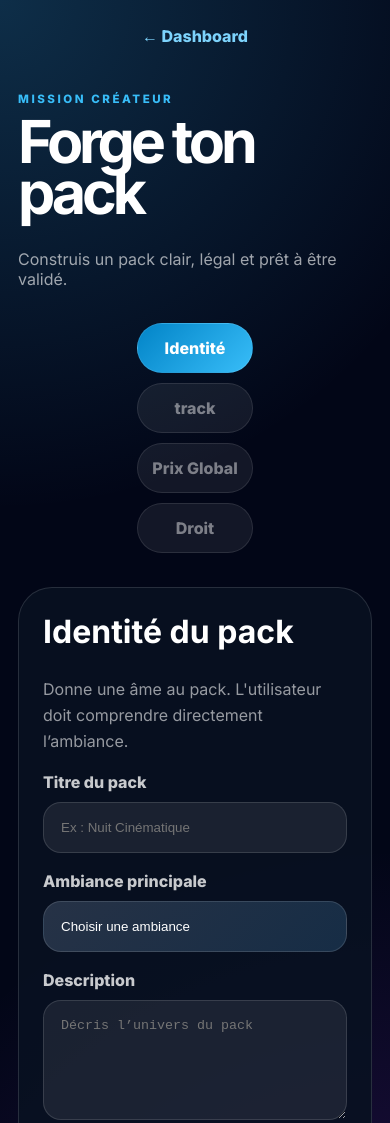
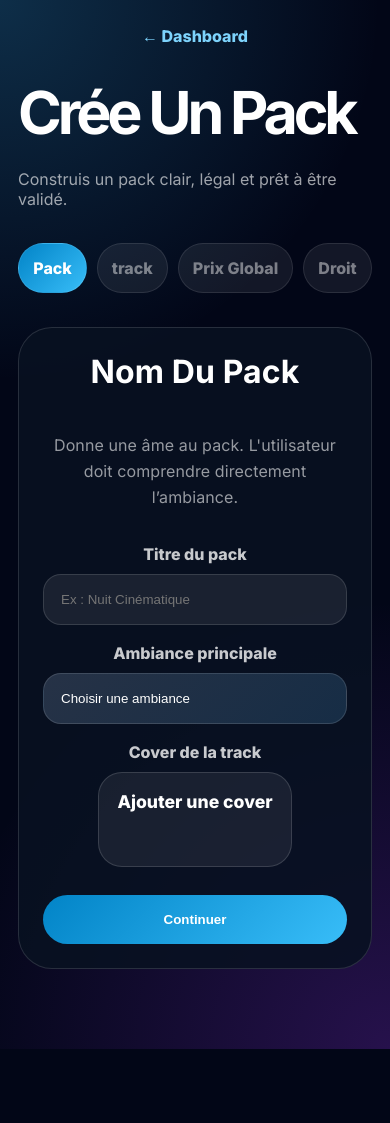
Before and after one commit to lucadida17-collab/Sonara-Pack-beta, a website: page app/pages/page-creator/create-pack.html in a window 390 px wide. Shown: the top 1123 px of the page. After the commit the page ends 1049 px from the top, so only its background shows below. Drawn offline with Linux system fonts and the light colour scheme.

Commit message:
prochaine etape notif

```diff
--- a/app/css/css-creator/create-pack.css
+++ b/app/css/css-creator/create-pack.css
@@ -12,6 +12,23 @@ body {
     radial-gradient(circle at bottom right, rgba(147,51,234,.25), transparent 40%),
     #020617;
   color: white;
+}
+
+.info-tap {
+  display: flex;
+  flex-direction: column;
+  justify-content: center;
+  align-items: center;
+}
+
+.header-pack {
+  display: flex;
+  flex-direction: column;
+  align-items: center;
+  justify-content: center;
+  text-align: center;
+  letter-spacing: 0.10px;
+
 }
 
 .create-pack {
@@ -53,17 +70,27 @@ body {
 }
 
 .progress {
-  display: grid;
+  display: none;
+}
+
+.progress-mobile {
+  display: flex;
+  flex-direction: row;
   gap: 10px;
   margin: 34px 0;
 }
 
 .step {
+  display:none;
+}
+
+.step-mobile {
   padding: 14px;
   display: flex;
   border-radius: 999px;
   text-align: center;
   align-items: center;
+  flex-direction: row;
   justify-content: center;
   font-weight:800;
   background: rgba(255,255,255,.07);
@@ -71,7 +98,7 @@ body {
   border: 1px solid rgba(255,255,255,.1);
 }
 
-.step.active {
+.step-mobile.active {
   background: linear-gradient(135deg, #0284c7, #38bdf8);
   color: white;
 }
@@ -319,6 +346,9 @@ select option:checked {
 
 
 @media (min-width: 900px) {
+
+  .progress-mobile {display: none}
+
   .create-pack-page {
     padding: 50px;
   }
@@ -397,6 +427,10 @@ body {
   display: grid;
   gap: 10px;
   margin: 34px 0;
+}
+
+.step-mobile {
+  display: none;
 }
 
 .step {
--- a/app/js/creator.js
+++ b/app/js/creator.js
@@ -18,10 +18,6 @@ const creatorPage = document.querySelector(".creator-page")
         <strong>0</strong>
       </div>
 
-      <div class="stat-card">
-        <span>Statut</span>
-        <strong class="status-text">APPROVED</strong>
-      </div>
 
       <div class="stat-card">
         <span>Revenus</span>
--- a/app/js/js-creator/create-pack.js
+++ b/app/js/js-creator/create-pack.js
@@ -6,16 +6,22 @@ CreatePack.innerHTML = `
  <a href="../creator.html" class="back-btn">← Dashboard</a>
 
     <section class="hero">
-      <p>MISSION CRÉATEUR</p>
-      <h1>Forge ton pack</h1>
+      <h1>Crée Un Pack</h1>
       <span>Construis un pack clair, légal et prêt à être validé.</span>
     </section>
 
     <section class="progress">
-      <div class="step active">Identité</div>
+      <div class="step active">Pack</div>
       <div class="step">track</div>
       <div class="step">Prix Global</div>
       <div class="step">Droit</div>
+    </section>
+
+      <section class="progress-mobile">
+      <div class="step-mobile active">Pack</div>
+      <div class="step-mobile">track</div>
+      <div class="step-mobile">Prix Global</div>
+      <div class="step-mobile">Droit</div>
     </section>
 
     <section class="mission-card" id="missionCard"></section>
@@ -156,10 +162,16 @@ function render() {
 
 function renderIdentity() {
   missionCard.innerHTML = `
-    <h2>Identité du pack</h2>
+<div class="header-pack">
+    <h2>Nom Du Pack</h2>
     <p>Donne une âme au pack. L'utilisateur doit comprendre directement l’ambiance.</p>
+</div>
+
+
+<div class="info-tap">
 
    <label>Titre du pack</label>
+
 
 <input
   class="pack-title"
@@ -219,12 +231,6 @@ function renderIdentity() {
 
 </select>
 
-<label>Description</label>
-
-<textarea
-  class="pack-description"
-  placeholder="Décris l’univers du pack"
->${packData.identity.description || ""}</textarea>
 
 <label>Cover de la track</label>
 
@@ -253,7 +259,7 @@ function renderIdentity() {
   </div>
 
 </div>
-
+</div>
 <div class="actions">
   <button class="next-btn">Continuer</button>
 </div>
```
Also changed, not shown: app/css/creator.css (+20 -7 lines), data/users.json (+17 -0 lines).
